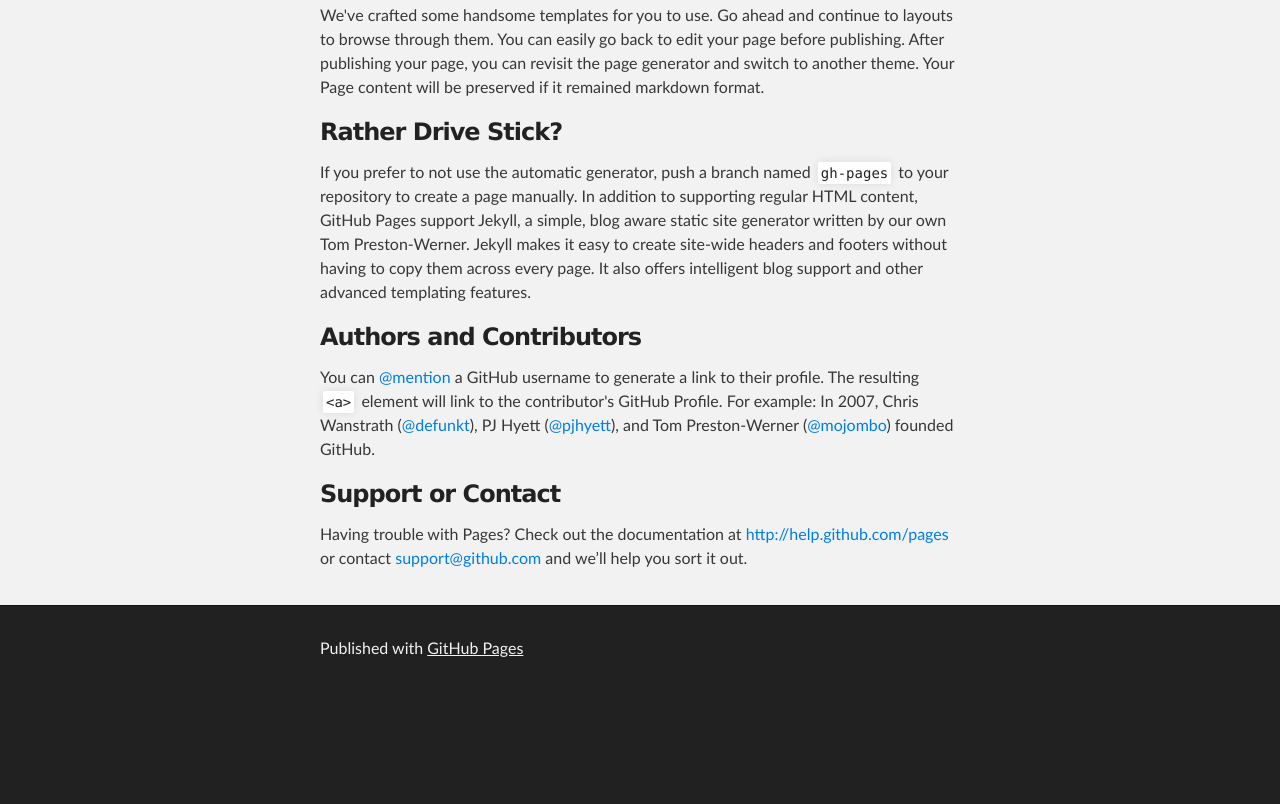
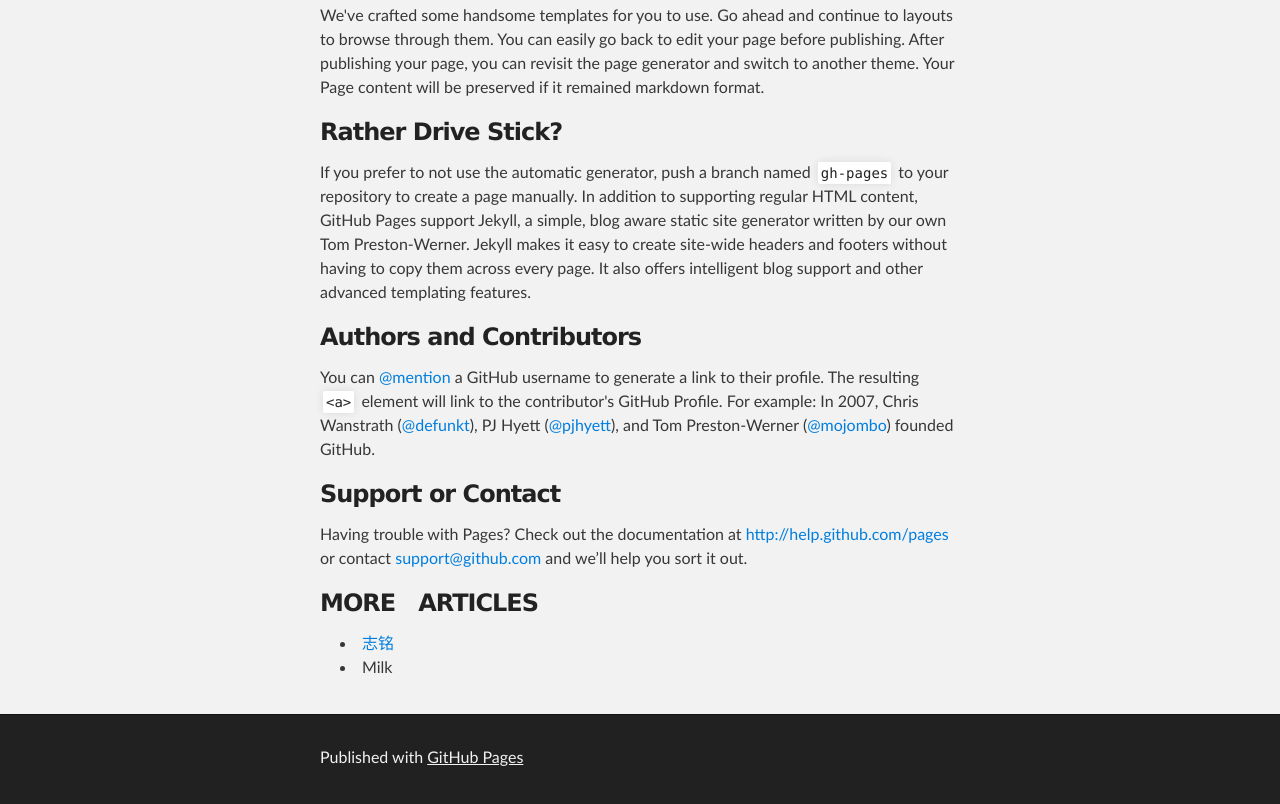
Before and after one commit to winleisure/winleisure.github.com, a plain HTML site: page index.html in a window 1280 px wide. Shown: the part 586-1390 px from the top of the page. Before the commit the page ends 1281 px from the top, so only its background shows below. Drawn offline with Linux system fonts and the light colour scheme.

Commit message:
zhiming1

```diff
--- a/index.html
+++ b/index.html
@@ -58,6 +58,15 @@ $ git checkout gh-pages
 <a name="support-or-contact" class="anchor" href="#support-or-contact"><span class="octicon octicon-link"></span></a>Support or Contact</h3>
 
 <p>Having trouble with Pages? Check out the documentation at <a href="http://help.github.com/pages">http://help.github.com/pages</a> or contact <a href="mailto:support@github.com">support@github.com</a> and we’ll help you sort it out.</p>
+
+      <h3>
+<a name="other-articles" class="anchor" href="#other-articles"><span class="octicon octicon-link"></span></a>MORE　ARTICLES</h3>
+        <ul>
+          <li><a href="/trest.htm">志铭</a></li>
+        <li>Milk</li>
+        </ul>
+
+
       </section>
     </div>
 
```
